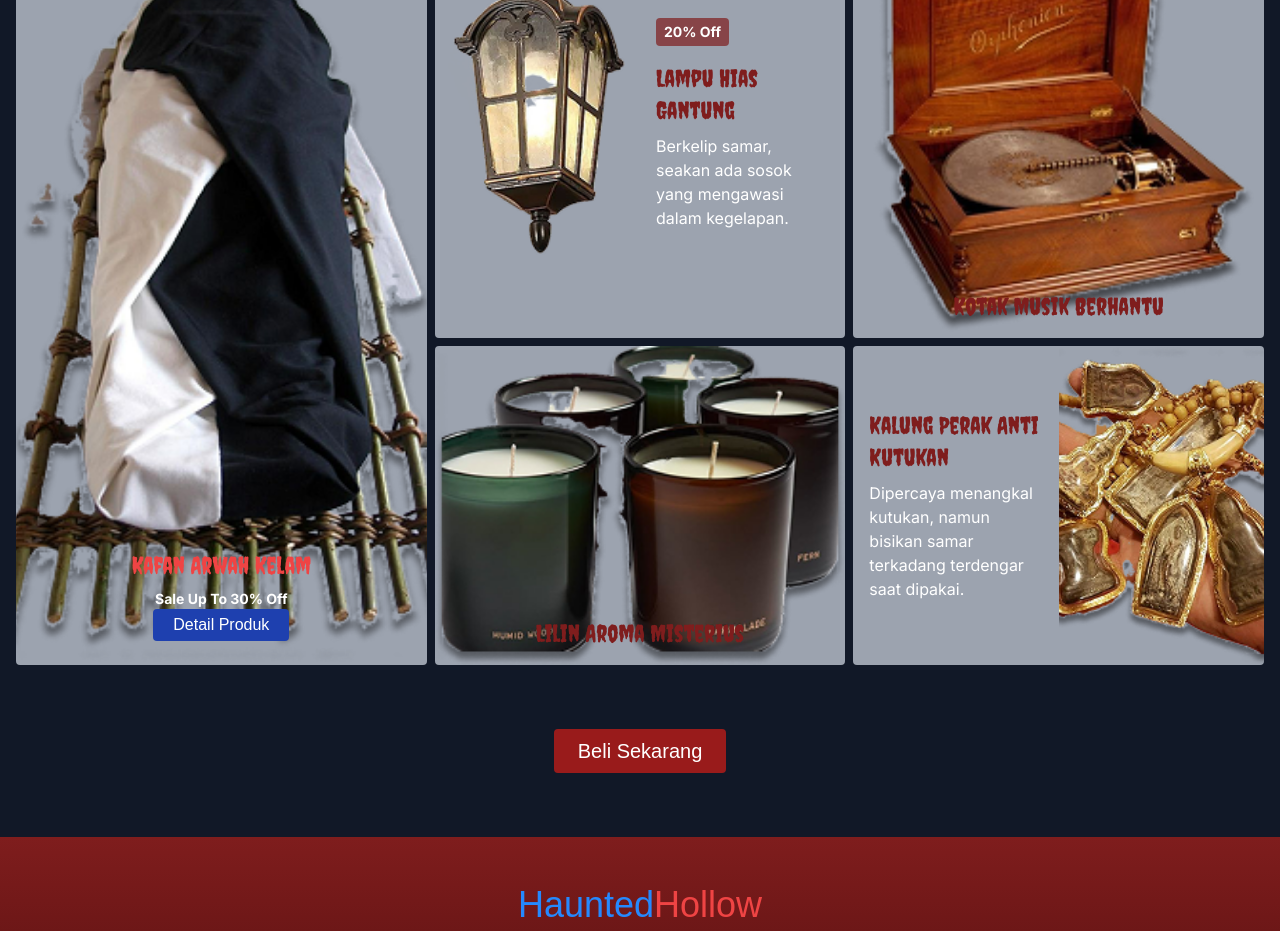
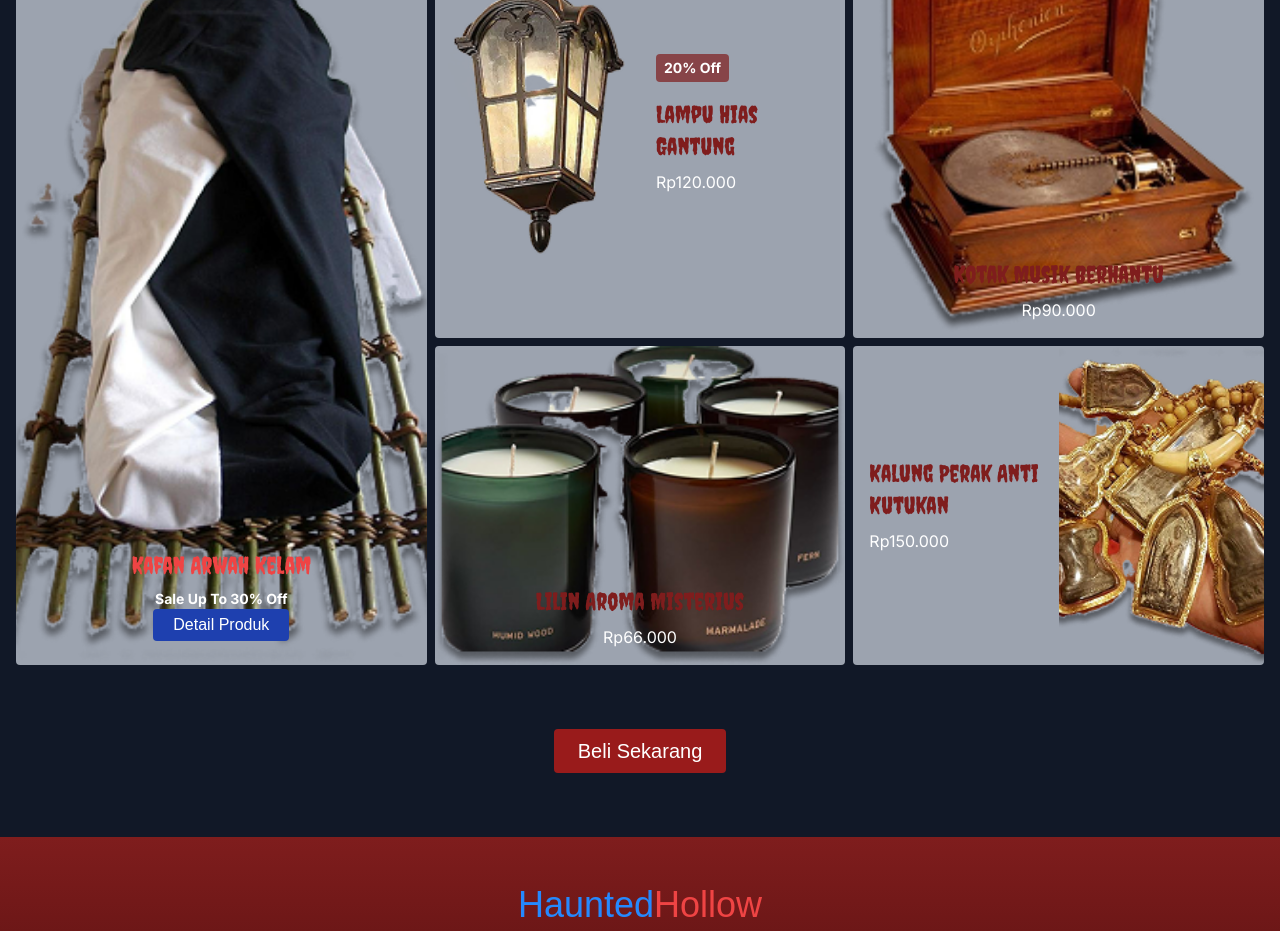
Before and after one commit to MariaSilviany/nextjs-dashboard, a Next.js app: page /katalog in a window 1280 px wide. Shown: the part 1020-1951 px from the top of the page. Built offline with nearby package versions, Linux system fonts and the light colour scheme; a web font is replaced by a local one.

Commit message:
update katalog

```diff
--- a/app/admin-dashboard/page.tsx
+++ b/app/admin-dashboard/page.tsx
@@ -82,6 +82,7 @@ const SettingsIcon = () => (
 );
 
 export default function AdminDashboard() {
+
   return (
     <div className="flex min-h-screen bg-[#1e2a3e]">
       {/* Left Sidebar */}
--- a/app/katalog/page.tsx
+++ b/app/katalog/page.tsx
@@ -128,7 +128,7 @@ export default function Home() {
               <div className="w-1/2 p-4 flex flex-col justify-center">
                 <div className="font-bold text-sm text-white bg-red-900/70 px-2 py-1 rounded self-start">20% Off</div>
                 <div className={`text-2xl text-red-900 font-semibold ${creepster.className} mt-4`}>Lampu Hias Gantung</div>
-                <p className="text-white mt-2">Berkelip samar, seakan ada sosok yang mengawasi dalam kegelapan.</p>
+                <p className="text-white mt-2">Rp120.000</p>
               </div>
             </div>
 
@@ -137,6 +137,7 @@ export default function Home() {
               <img src="/kat5.png" alt="Kotak Musik Berhantu" className="w-full h-full object-cover" />
               <div className="absolute bottom-4 left-0 right-0 text-center">
                 <div className={`text-2xl text-red-900 font-semibold ${creepster.className}`}>Kotak Musik Berhantu</div>
+                <p className="text-white mt-2">Rp90.000</p>
               </div>
             </div>
 
@@ -145,6 +146,7 @@ export default function Home() {
               <img src="/kat3.png" alt="Lilin Aroma Misterius" className="w-full h-full object-cover" />
               <div className="absolute bottom-4 left-0 right-0 text-center">
                 <div className={`text-2xl text-red-900 font-semibold ${creepster.className}`}>Lilin Aroma Misterius</div>
+                <p className="text-white mt-2">Rp66.000</p>
               </div>
             </div>
 
@@ -152,7 +154,7 @@ export default function Home() {
             <div className="col-span-4 flex bg-gray-400 rounded overflow-hidden">
               <div className="w-1/2 p-4 flex flex-col justify-center">
                 <div className={`text-2xl text-red-900 font-semibold ${creepster.className}`}>Kalung Perak Anti Kutukan</div>
-                <p className="text-white mt-2">Dipercaya menangkal kutukan, namun bisikan samar terkadang terdengar saat dipakai.</p>
+                <p className="text-white mt-2">Rp150.000</p>
               </div>
               <img src="/kat4.png" alt="Kalung Perak Anti Kutukan" className="w-1/2 h-full object-cover" />
             </div>
```
